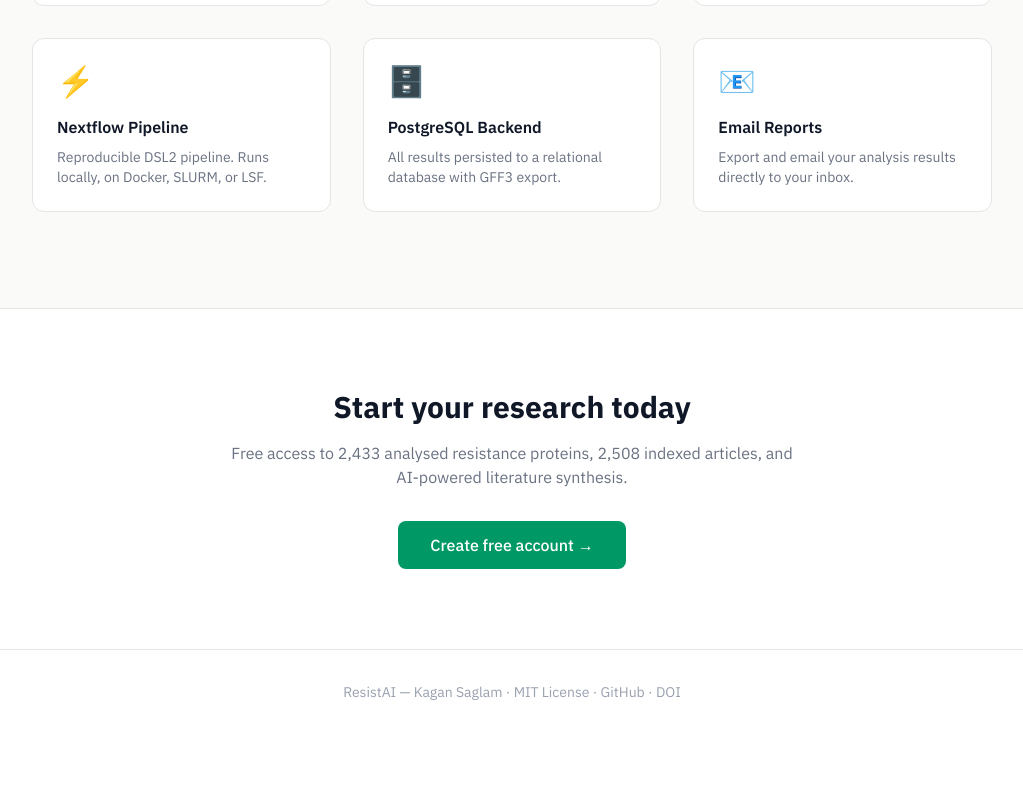
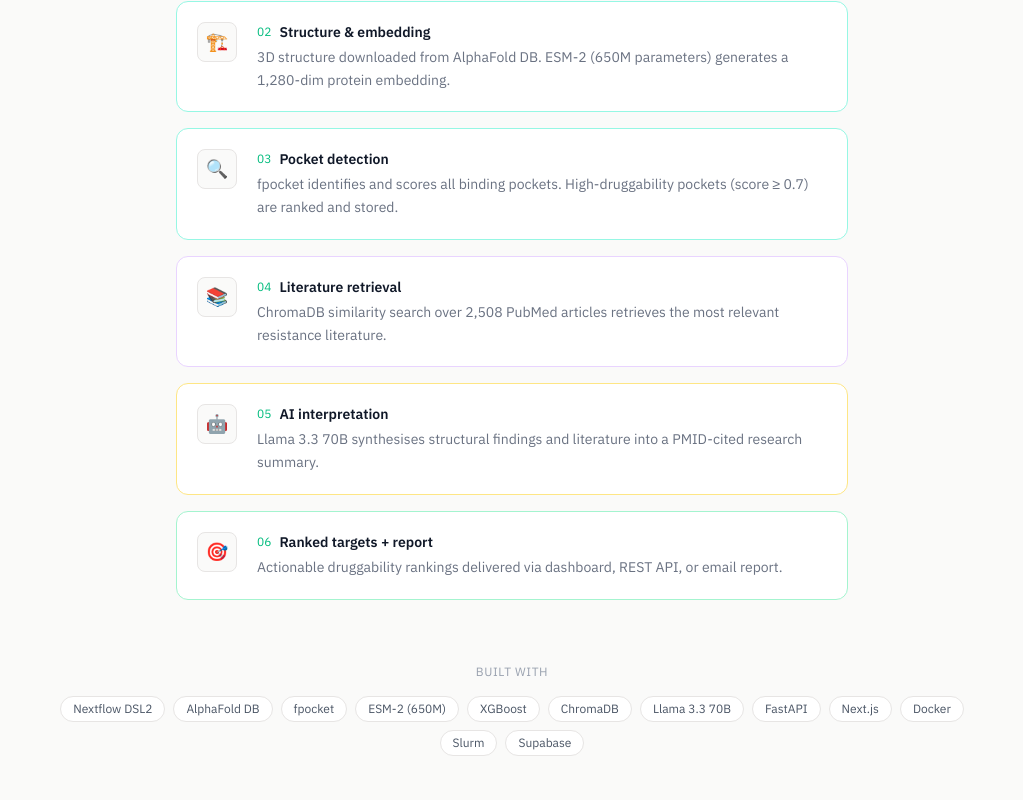
Before and after one commit to kagansaglam/resistai-web, a Next.js app: page / in a window 1280 px wide. Shown: the part 1580-2380 px from the top of the page, without its empty margins (128-1151 px from the left). Before the commit the page ends 2314 px from the top, so only its background shows below. Built offline with nearby package versions, Linux system fonts and the light colour scheme.

Commit message:
feat: add architecture section + fix stats + tech stack badges

```diff
--- a/app/page.tsx
+++ b/app/page.tsx
@@ -32,9 +32,9 @@ export default function Home() {
         <div className="max-w-4xl mx-auto grid grid-cols-4 gap-8 text-center">
           {[
             { value: "2,433", label: "Proteins analysed" },
-            { value: "48", label: "High druggability" },
+            { value: "1,198", label: "High druggability" },
             { value: "2,508", label: "PubMed articles" },
-            { value: "0.983", label: "Best score" },
+            { value: "1.000", label: "Best score" },
           ].map((stat) => (
             <div key={stat.label}>
               <div className="text-3xl font-bold text-emerald-600">{stat.value}</div>
@@ -43,7 +43,51 @@ export default function Home() {
           ))}
         </div>
       </section>
-<section id="features" className="px-8 py-24 max-w-5xl mx-auto">
+
+      {/* Architecture Section */}
+      <section className="px-8 py-24 max-w-5xl mx-auto">
+        <div className="text-center mb-16">
+          <h2 className="text-3xl font-bold text-gray-900 mb-4">How it works</h2>
+          <p className="text-gray-500 max-w-2xl mx-auto">From protein identifier to ranked druggable targets — fully automated, reproducible, and AI-native.</p>
+        </div>
+
+        {/* Pipeline steps */}
+        <div className="relative">
+          <div className="grid grid-cols-1 gap-4 max-w-2xl mx-auto">
+            {[
+              { step: "01", icon: "🧬", title: "Protein input", desc: "Provide a UniProt ID. ResistAI fetches the sequence and metadata automatically.", color: "border-gray-200" },
+              { step: "02", icon: "🏗️", title: "Structure & embedding", desc: "3D structure downloaded from AlphaFold DB. ESM-2 (650M parameters) generates a 1,280-dim protein embedding.", color: "border-teal-200" },
+              { step: "03", icon: "🔍", title: "Pocket detection", desc: "fpocket identifies and scores all binding pockets. High-druggability pockets (score ≥ 0.7) are ranked and stored.", color: "border-teal-200" },
+              { step: "04", icon: "📚", title: "Literature retrieval", desc: "ChromaDB similarity search over 2,508 PubMed articles retrieves the most relevant resistance literature.", color: "border-purple-200" },
+              { step: "05", icon: "🤖", title: "AI interpretation", desc: "Llama 3.3 70B synthesises structural findings and literature into a PMID-cited research summary.", color: "border-amber-200" },
+              { step: "06", icon: "🎯", title: "Ranked targets + report", desc: "Actionable druggability rankings delivered via dashboard, REST API, or email report.", color: "border-emerald-200" },
+            ].map((s) => (
+              <div key={s.step} className={`flex gap-5 p-5 bg-white border ${s.color} rounded-xl`}>
+                <div className="shrink-0 w-10 h-10 bg-stone-50 border border-stone-200 rounded-lg flex items-center justify-center text-lg">{s.icon}</div>
+                <div>
+                  <div className="flex items-center gap-2 mb-1">
+                    <span className="text-xs font-mono text-emerald-500">{s.step}</span>
+                    <h3 className="text-sm font-semibold text-gray-900">{s.title}</h3>
+                  </div>
+                  <p className="text-sm text-gray-500 leading-relaxed">{s.desc}</p>
+                </div>
+              </div>
+            ))}
+          </div>
+        </div>
+
+        {/* Tech stack */}
+        <div className="mt-16 text-center">
+          <p className="text-xs text-gray-400 mb-4 uppercase tracking-wider">Built with</p>
+          <div className="flex flex-wrap justify-center gap-2">
+            {["Nextflow DSL2", "AlphaFold DB", "fpocket", "ESM-2 (650M)", "XGBoost", "ChromaDB", "Llama 3.3 70B", "FastAPI", "Next.js", "Docker", "Slurm", "Supabase"].map((t) => (
+              <span key={t} className="px-3 py-1 text-xs bg-white border border-stone-200 rounded-full text-gray-600">{t}</span>
+            ))}
+          </div>
+        </div>
+      </section>
+
+      <section id="features" className="px-8 py-24 max-w-5xl mx-auto">
         <h2 className="text-3xl font-bold text-center mb-16 text-gray-900">Everything you need for resistance research</h2>
         <div className="grid grid-cols-3 gap-8">
           {[
@@ -51,7 +95,7 @@ export default function Home() {
             { icon: "📊", title: "Druggability Dashboard", desc: "Compare druggability across resistance families with interactive charts.", href: "/dashboard" },
             { icon: "🤖", title: "AI Research Assistant", desc: "Ask questions grounded in 2,508 PubMed articles via RAG + Llama 3.3.", href: "/dashboard/search" },
             { icon: "⚡", title: "Nextflow Pipeline", desc: "Reproducible DSL2 pipeline. Runs locally, on Docker, SLURM, or LSF.", href: "https://github.com/kagansaglam/resistai" },
-            { icon: "🗄️", title: "PostgreSQL Backend", desc: "All results persisted to a relational database with GFF3 export.", href: "https://github.com/kagansaglam/resistai-api" },
+            { icon: "🗄️", title: "REST API & CLI", desc: "FastAPI backend with ChromaDB vector search. Full OpenAPI docs available.", href: "https://resistai-api.onrender.com/docs" },
             { icon: "📧", title: "Email Reports", desc: "Export and email your analysis results directly to your inbox.", href: "/dashboard/report" },
           ].map((f) => (
             f.href ? (
```
